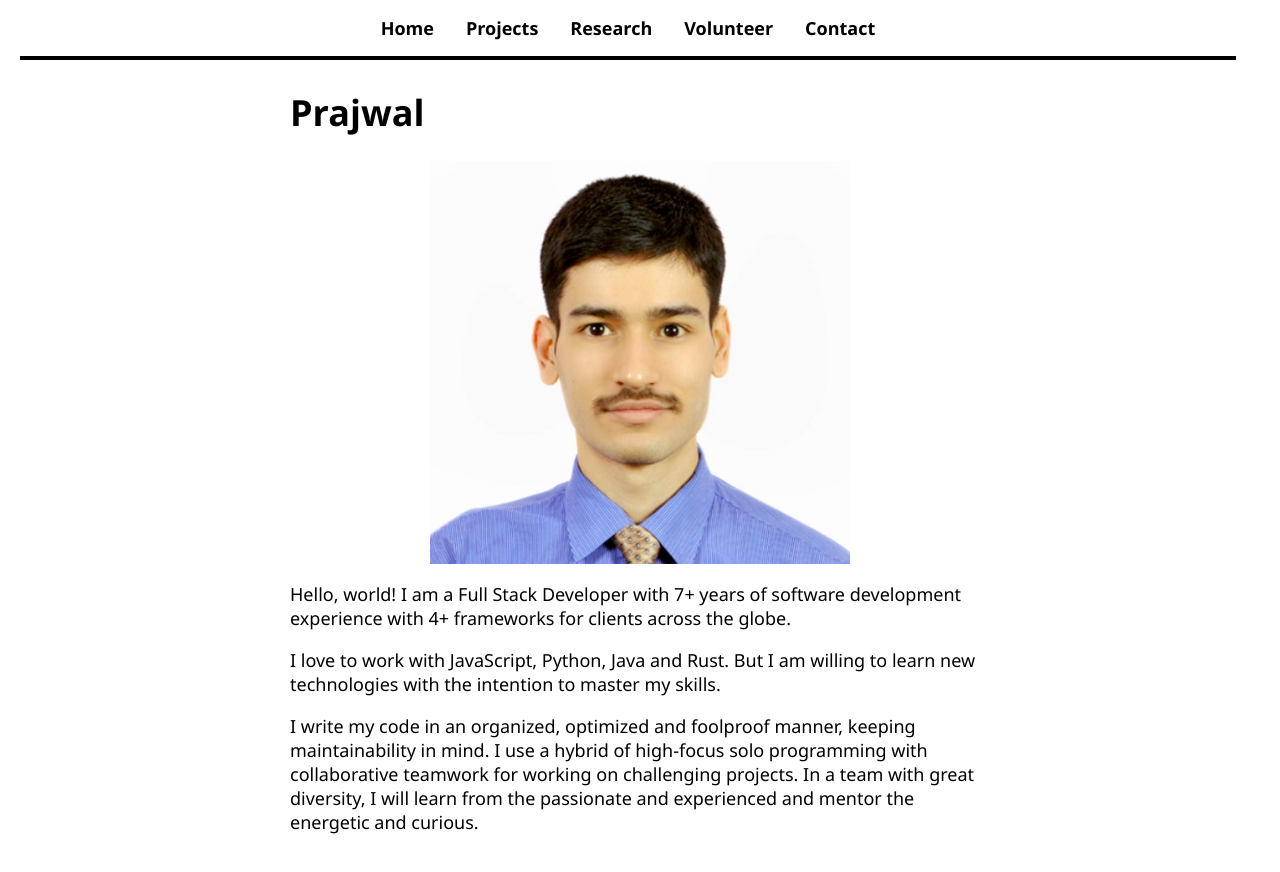
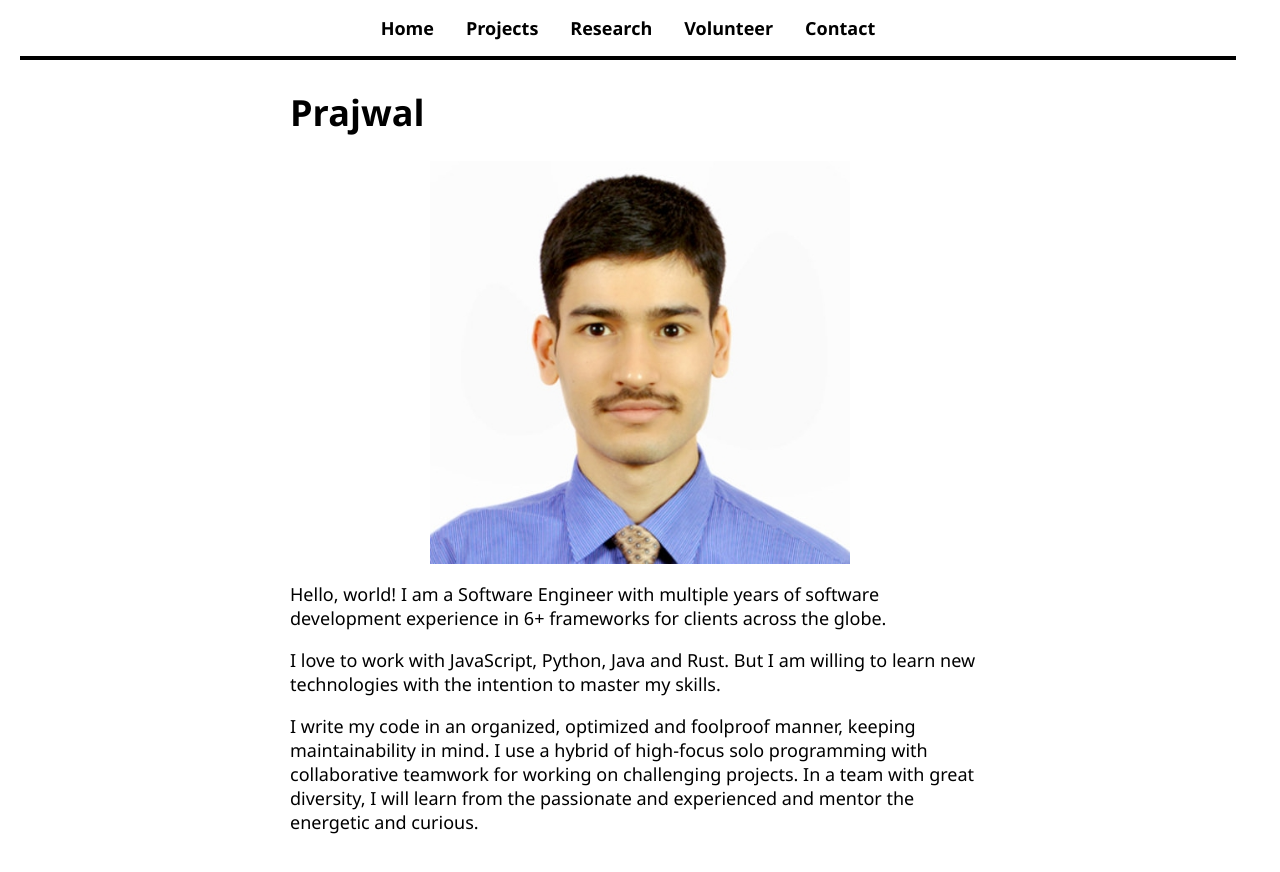
Before and after one commit to dhatwalia/dhatwalia.com, a React (Create React App) app: page / in a window 1280 px wide. Shown: the top 872 px of the page. Built offline with nearby package versions, Linux system fonts and the light colour scheme.

Commit message:
Updates work experience on home page

```diff
--- a/src/pages/HomePage.js
+++ b/src/pages/HomePage.js
@@ -5,7 +5,7 @@ const HomePage = () => (
         <h1>Prajwal</h1>
         <img src={process.env.PUBLIC_URL + '/prajwal.jpg'} alt='my-pic' class="image-60" />
         <p>
-            Hello, world! I am a Full Stack Developer with 7+ years of software development experience with 4+ frameworks for clients across the globe.
+            Hello, world! I am a Software Engineer with multiple years of software development experience in 6+ frameworks for clients across the globe.
         </p>
         <p>
             I love to work with JavaScript, Python, Java and Rust. But I am willing to learn new technologies with the intention to master my skills.
```
